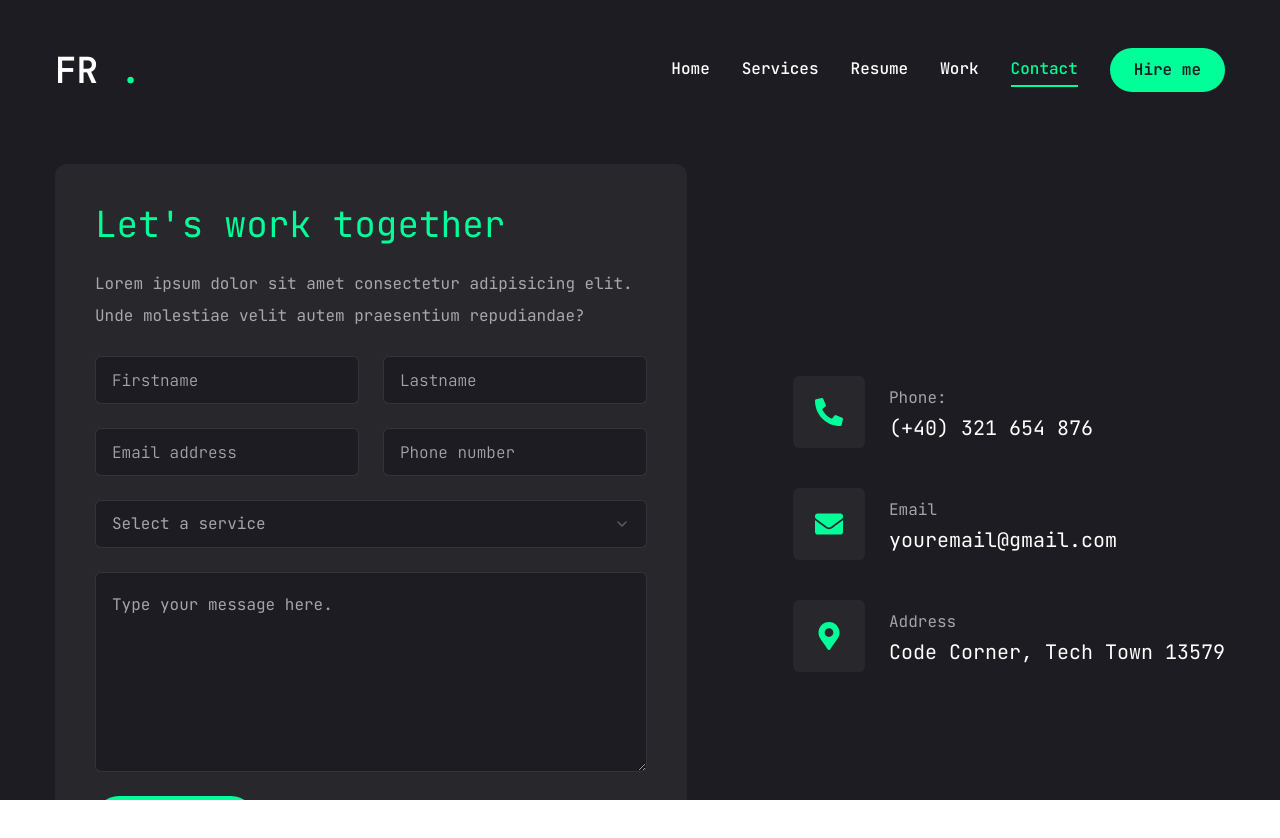
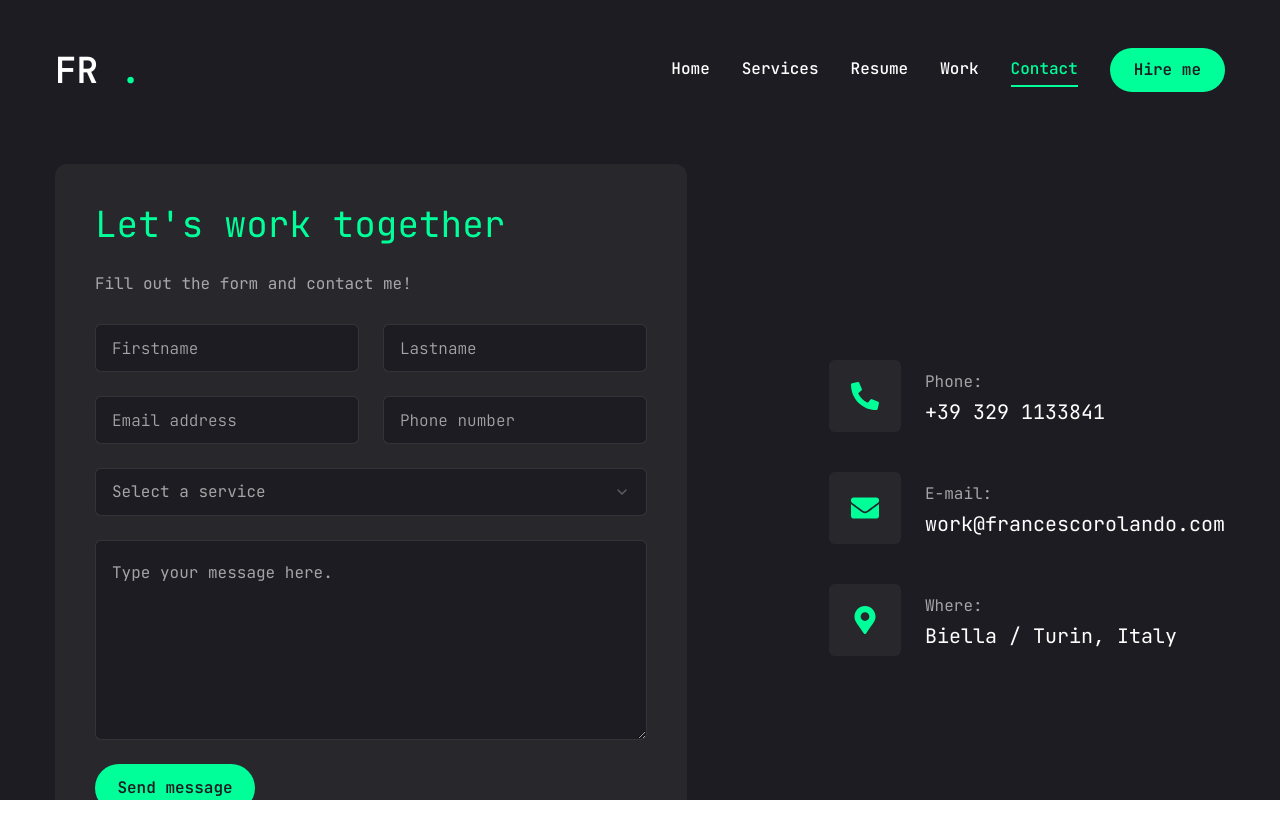
Before and after one commit to francescorolando/portfolio-nextjs, a Next.js app: page /contact in a window 1280 px wide. Shown: the top 838 px of the page. Built offline with nearby package versions, Linux system fonts and the light colour scheme.

Commit message:
Fifth commit. Edited /services /home and /contact.

```diff
--- a/app/contact/page.jsx
+++ b/app/contact/page.jsx
@@ -1,4 +1,6 @@
 "use client";
+
+import { useEffect, useRef } from "react";
 
 import { Button } from "@/components/ui/button";
 import { Input } from "@/components/ui/input";
@@ -21,21 +23,36 @@ const info = [
     {
         icon: <FaPhoneAlt />,
         title: "Phone:",
-        description: "(+40) 321 654 876",
+        description: "+39 329 1133841",
     },
     {
         icon: <FaEnvelope />,
-        title: "Email",
-        description: "youremail@gmail.com",
+        title: "E-mail:",
+        description: "work@francescorolando.com",
     },
     {
         icon: <FaMapMarkerAlt />,
-        title: "Address",
-        description: "Code Corner, Tech Town 13579",
+        title: "Where:",
+        description: "Biella / Turin, Italy",
     },
 ];
 
 const Contact = () => {
+    // 1. crea un Ref per l'elemento input "Firstname"
+    const firstNameInputRef = useRef(null);
+
+    // 2. usa useEffect per eseguire il codice dopo il mount del componente
+    useEffect(() => {
+        // controlla se l'hash nell'URL corrisponde all'ID che ci interessa
+        if (window.location.hash === "#firstname-input") {
+            // se il ref è stato collegato all'elemento input...
+            if (firstNameInputRef.current) {
+                // ...applica il focus a quell'elemento!
+                firstNameInputRef.current.focus();
+            }
+        }
+    }, []);
+
     return (
         <motion.section
             initial={{ opacity: 0 }}
@@ -46,16 +63,22 @@ const Contact = () => {
                 <div className="flex flex-col xl:flex-row gap-[30px]">
                     {/* form */}
                     <div className="xl:w-[54%] order-2 xl:order-none">
-                        <form className="flex flex-col gap-6 p-10 bg-[#27272c] rounded-xl">
+                        <form
+                            action="/work-in-progress"
+                            className="flex flex-col gap-6 p-10 bg-[#27272c] rounded-xl"
+                        >
                             <h3 className="text-4xl text-accent">Let's work together</h3>
-                            <p className="text-white/60">
-                                Lorem ipsum dolor sit amet consectetur adipisicing elit. Unde
-                                molestiae velit autem praesentium repudiandae?
-                            </p>
+                            <p className="text-white/60">Fill out the form and contact me!</p>
 
                             {/* input */}
                             <div className="grid grid-cols-1 md:grid-cols-2 gap-6">
-                                <Input type="firstname" placeholder="Firstname" />
+                                {/* 3. aggiungi l'ID e collega il Ref all'input "Firstname" */}
+                                <Input
+                                    ref={firstNameInputRef} // collega il ref
+                                    id="firstname-input" // aggiungi l'ID corrispondente all'hash
+                                    type="firstname"
+                                    placeholder="Firstname"
+                                />
                                 <Input type="lastname" placeholder="Lastname" />
                                 <Input type="email" placeholder="Email address" />
                                 <Input type="phone" placeholder="Phone number" />
@@ -71,7 +94,7 @@ const Contact = () => {
                                         <SelectLabel>Select a service</SelectLabel>
                                         <SelectItem value="est">Web Development</SelectItem>
                                         <SelectItem value="cst">UI/UX Design</SelectItem>
-                                        <SelectItem value="mst">Logo Design</SelectItem>
+                                        <SelectItem value="mst">SEO</SelectItem>
                                     </SelectGroup>
                                 </SelectContent>
                             </Select>
--- a/app/globals.css
+++ b/app/globals.css
@@ -160,13 +160,13 @@
     }
 
     .text-outline {
-        -webkit-text-stroke: 1px #ffffff;
+        -webkit-text-stroke: 1px var(--color-accent);
     }
 
     /* customized */
-    .group-services:hover .text-outline {
+    /* .group-services:hover .text-outline {
         -webkit-text-stroke: 1px var(--color-accent);
-    }
+    } */
 
     /* * {
         border: 2px solid red;
--- a/app/page.jsx
+++ b/app/page.jsx
@@ -30,9 +30,17 @@ const Home = () => {
                                 variant="outline"
                                 size="lg"
                                 className="uppercase flex items-center gap-2"
+                                asChild // lo stile sarà trasmesso al tag <a>
                             >
-                                <span>Download CV</span>
-                                <FiDownload className="text-xl" />
+                                <a
+                                    href="/assets/CV_Rolando_Francesco.pdf"
+                                    target="_blank"
+                                    rel="noopener noreferrer"
+                                    // download // per scaricarlo direttamente
+                                >
+                                    <span>Download CV</span>
+                                    <FiDownload className="text-xl" />
+                                </a>
                             </Button>
                             <div className="mb-8 xl:mb-0">
                                 <Social
--- a/app/resume/page.jsx
+++ b/app/resume/page.jsx
@@ -12,20 +12,19 @@ import { ScrollArea } from "@/components/ui/scroll-area";
 // about data
 const about = {
     title: "About me",
-    description:
-        "Lorem ipsum dolor sit amet consectetur adipisicing elit. Repudiandae a eveniet id dignissimos!",
+    description: "Here are some infos about myself. Feel free to contact me!",
     info: [
         {
             fieldName: "Name",
-            fieldValue: "Luke Coleman",
+            fieldValue: "Francesco Rolando",
         },
         {
             fieldName: "Phone",
-            fieldValue: "(+40) 321 654 678",
+            fieldValue: "329 1133841",
         },
         {
             fieldName: "Experience",
-            fieldValue: "12+ Years",
+            fieldValue: "4 Years",
         },
         {
             fieldName: "Skype",
@@ -33,11 +32,11 @@ const about = {
         },
         {
             fieldName: "Nationality",
-            fieldValue: "American",
+            fieldValue: "Italian",
         },
         {
             fieldName: "Email",
-            fieldValue: "luke.01@gmail.com",
+            fieldValue: "work@francescorolando.com",
         },
         {
             fieldName: "Freelance",
@@ -45,7 +44,7 @@ const about = {
         },
         {
             fieldName: "Languages",
-            fieldValue: "English, Spanish",
+            fieldValue: "Italian, English, Spanish",
         },
     ],
 };
@@ -315,7 +314,7 @@ const Resume = () => {
                                         return (
                                             <li
                                                 key={index}
-                                                className="flex items-center justify-center xl:justify-start gap-4"
+                                                className="flex items-start justify-center xl:justify-start gap-4"
                                             >
                                                 <span className="text-white/60">
                                                     {item.fieldName}
--- a/app/services/page.jsx
+++ b/app/services/page.jsx
@@ -8,26 +8,30 @@ const services = [
     {
         num: "01",
         title: "Web Development",
-        description: "Lorem ipsum dolor sit, amet consectetur adipisicing elit. Blanditiis illo.",
-        href: "",
+        description:
+            "Development of performant and responsive websites using secure and modern web standards.",
+        href: "/work-in-progress",
     },
     {
         num: "02",
         title: "UI/UX Design",
-        description: "Lorem ipsum dolor sit, amet consectetur adipisicing elit. Blanditiis illo.",
-        href: "",
+        description:
+            "Design of intuitive user interfaces (UI) and optimal user experiences (UX) for digital products.",
+        href: "/work-in-progress",
     },
     {
         num: "03",
-        title: "Logo Design",
-        description: "Lorem ipsum dolor sit, amet consectetur adipisicing elit. Blanditiis illo.",
-        href: "",
+        title: "Copywriting",
+        description:
+            "Writing effective marketing and advertising copy designed to persuade, inform, and engage target audiences.",
+        href: "/work-in-progress",
     },
     {
         num: "04",
         title: "SEO",
-        description: "Lorem ipsum dolor sit, amet consectetur adipisicing elit. Blanditiis illo.",
-        href: "",
+        description:
+            "Search engine optimization (SEO) focused on improving website rankings and organic traffic acquisition.",
+        href: "/work-in-progress",
     },
 ];
 
--- a/components/Header.jsx
+++ b/components/Header.jsx
@@ -19,7 +19,7 @@ const Header = () => {
                 {/* desktop nav & hire me button */}
                 <div className="hidden xl:flex items-center gap-8">
                     <Nav />
-                    <Link href={"/contact"}>
+                    <Link href="/contact#firstname-input">
                         <Button>Hire me</Button>
                     </Link>
                 </div>
--- a/components/Social.jsx
+++ b/components/Social.jsx
@@ -3,7 +3,7 @@ import { FaGithub, FaLinkedin, FaYoutube, FaTwitter } from "react-icons/fa";
 
 const socials = [
     { icon: <FaGithub />, path: "https://github.com/francescorolando" },
-    { icon: <FaLinkedin />, path: "www.linkedin.com/in/francescorolando" },
+    { icon: <FaLinkedin />, path: "https://www.linkedin.com/in/francescorolando" },
     // { icon: <FaYoutube />, path: "" },
     // { icon: <FaTwitter />, path: "" },
 ];
@@ -13,7 +13,13 @@ const Social = ({ containerStyles, iconStyles }) => {
         <div className={containerStyles}>
             {socials.map((item, index) => {
                 return (
-                    <Link key={index} href={item.path} className={iconStyles}>
+                    <Link
+                        key={index}
+                        href={item.path}
+                        className={iconStyles}
+                        target="_blank"
+                        rel="noopener noreferrer"
+                    >
                         {item.icon}
                     </Link>
                 );
--- a/components/ui/sheet.jsx
+++ b/components/ui/sheet.jsx
@@ -69,11 +69,23 @@ function SheetContent({ className, children, side = "right", ...props }) {
 }
 
 function SheetHeader({ className, ...props }) {
-    return <div data-slot="sheet-header" className={cn("flex flex-col gap-1.5 p-4", className)} {...props} />;
+    return (
+        <div
+            data-slot="sheet-header"
+            className={cn("flex flex-col gap-1.5 p-4", className)}
+            {...props}
+        />
+    );
 }
 
 function SheetFooter({ className, ...props }) {
-    return <div data-slot="sheet-footer" className={cn("mt-auto flex flex-col gap-2 p-4", className)} {...props} />;
+    return (
+        <div
+            data-slot="sheet-footer"
+            className={cn("mt-auto flex flex-col gap-2 p-4", className)}
+            {...props}
+        />
+    );
 }
 
 function SheetTitle({ className, ...props }) {
@@ -96,4 +108,13 @@ function SheetDescription({ className, ...props }) {
     );
 }
 
-export { Sheet, SheetTrigger, SheetClose, SheetContent, SheetHeader, SheetFooter, SheetTitle, SheetDescription };
+export {
+    Sheet,
+    SheetTrigger,
+    SheetClose,
+    SheetContent,
+    SheetHeader,
+    SheetFooter,
+    SheetTitle,
+    SheetDescription,
+};
```
Also changed, not shown: components/MobileNav.jsx (+6 -3 lines), next.config.mjs (+4 -4 lines), 1 other file (tests, documents, lock files or other folders).
